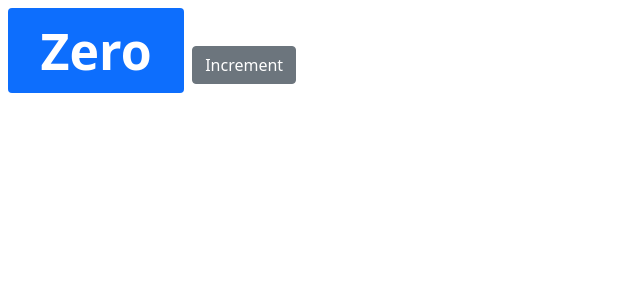
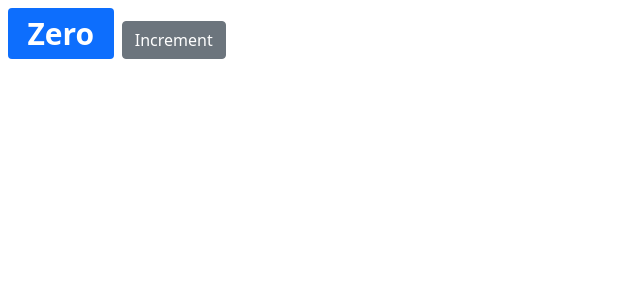
Before and after one commit to abhirampai/react-crash-by-mosh, a React (Create React App) app: page / in a window 1280 px wide. Shown: the top 300 px of the page, without its empty margins (0-640 px from the left). Built offline with nearby package versions, Linux system fonts and the light colour scheme.

Commit message:
added inline styling

```diff
--- a/src/components/counter.jsx
+++ b/src/components/counter.jsx
@@ -4,14 +4,10 @@ class Counter extends Component {
   state = {
     count: 0,
   };
-  styles = {
-    fontSize: 50,
-    fontWeight: "bold",
-  };
   render() {
     return (
       <div>
-        <span style={this.styles} className="badge bg-primary m-2">
+        <span style={{fontSize: 30}} className="badge bg-primary m-2">
           {this.formatCount()}
         </span>
         <button className="btn btn-secondary btm-sm">Increment</button>
```
